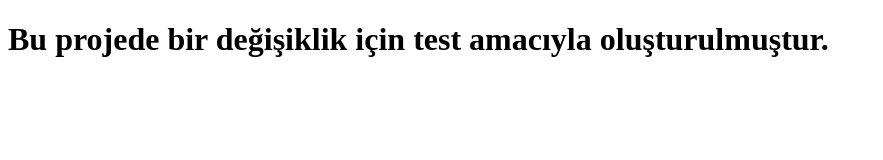
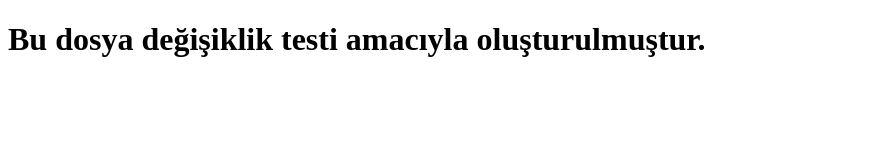
Before and after one commit to OkanSar/staj-github-calisma, a plain HTML site: page deneme.html in a window 1280 px wide. Shown: the whole page, without its empty margins (0-883 px from the left). Drawn offline with Linux system fonts and the light colour scheme.

Commit message:
H1 düzeltilmiştir.

```diff
--- a/deneme.html
+++ b/deneme.html
@@ -6,6 +6,6 @@
     <title>Document</title>
 </head>
 <body>
-    <h1>Bu projede bir değişiklik için test amacıyla oluşturulmuştur.</h1>
+    <h1>Bu dosya değişiklik testi amacıyla oluşturulmuştur.</h1>
 </body>
 </html>
```
